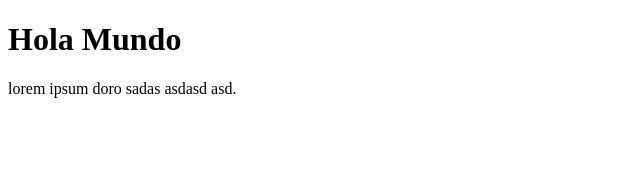
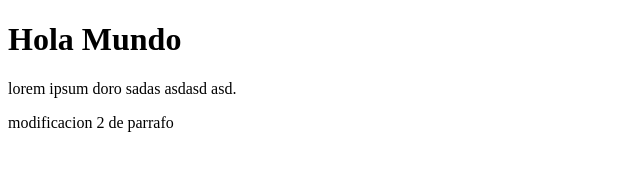
Before and after one commit to KaliEdwin/Practica1expRepositorios, a plain HTML site: page index.html in a window 1280 px wide. Shown: the whole page, without its empty margins (0-640 px from the left). Drawn offline with Linux system fonts and the light colour scheme.

Commit message:
add  new change in body

```diff
--- a/index.html
+++ b/index.html
@@ -8,5 +8,7 @@
 <body>
         <h1>Hola Mundo   </h1>
          <p>lorem ipsum doro sadas asdasd asd.</p>
+         <p> modificacion 2 de parrafo</p>
+
 </body>
 </html>
```
Also changed, not shown: 1 other file.
